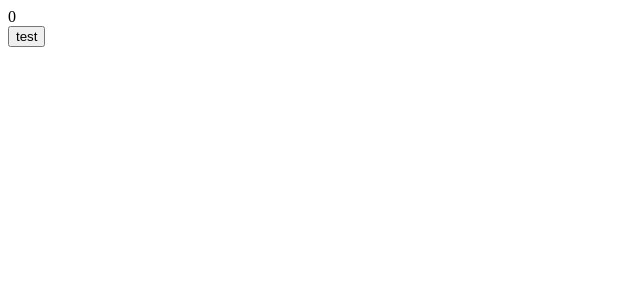
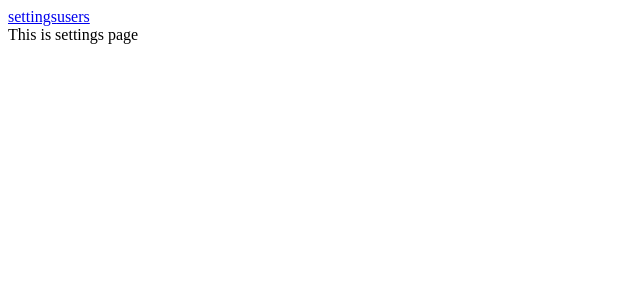
Before and after one commit to Eeritvan/FSO-calendar, a React (Vite) app in the folder client/: page /settings in a window 1280 px wide. Shown: the top 300 px of the page, without its empty margins (0-640 px from the left). Built offline with nearby package versions, Linux system fonts and the light colour scheme.

Commit message:
Some routing testing with 'wouter'

```diff
--- a/client/package.json
+++ b/client/package.json
@@ -11,7 +11,8 @@
   },
   "dependencies": {
     "react": "^18.3.1",
-    "react-dom": "^18.3.1"
+    "react-dom": "^18.3.1",
+    "wouter": "^3.3.5"
   },
   "devDependencies": {
     "@eslint/js": "^9.15.0",
--- a/client/src/App.tsx
+++ b/client/src/App.tsx
@@ -1,18 +1,26 @@
-import { useState } from 'react'
+import { lazy, Suspense } from 'react'
+import { Router, Link, Route, Switch } from 'wouter'
 
-function App() {
-  const [counter, setCounter] = useState(0)
+const Settings = lazy(() => import('./routes/settings'))
+const Users = lazy(() => import('./routes/users'))
 
-  const handleEvent = (e) => {
-    e.preventDefault()
-    setCounter(prevCounter => prevCounter + 1)
-  }
-
+const App = () => {
   return (
-    <form>
-      <div>{counter}</div>
-      <button onClick={e => handleEvent(e)}> test</button>
-    </form>
+    <Router>
+      <div>
+        <Link to='/settings'>settings</Link>
+        <Link to='/users/321'>users</Link>
+      </div>
+      <Suspense fallback={<div>Loading...</div>}>
+        <Switch>
+          <Route path='/settings' component={Settings} />
+          <Route path='/users/:name' component={Users} />
+          <Route>
+            404: No such page!
+          </Route>
+        </Switch>
+      </Suspense>
+    </Router>
   )
 }
 
--- /dev/null
+++ b/client/src/routes/settings/index.tsx
@@ -0,0 +1,6 @@
+const Settings = () => {
+  console.log('settings')
+  return <div> This is settings page </div>
+}
+
+export default Settings
--- /dev/null
+++ b/client/src/routes/users/index.tsx
@@ -0,0 +1,6 @@
+const Users = () => {
+  console.log('users')
+  return <div> This is users page </div>
+}
+
+export default Users
```
Also changed, not shown: 1 other file (tests, documents, lock files or other folders).
